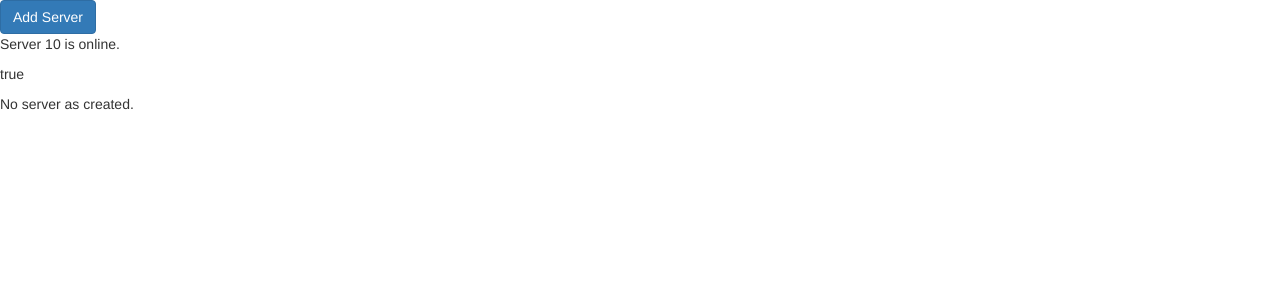
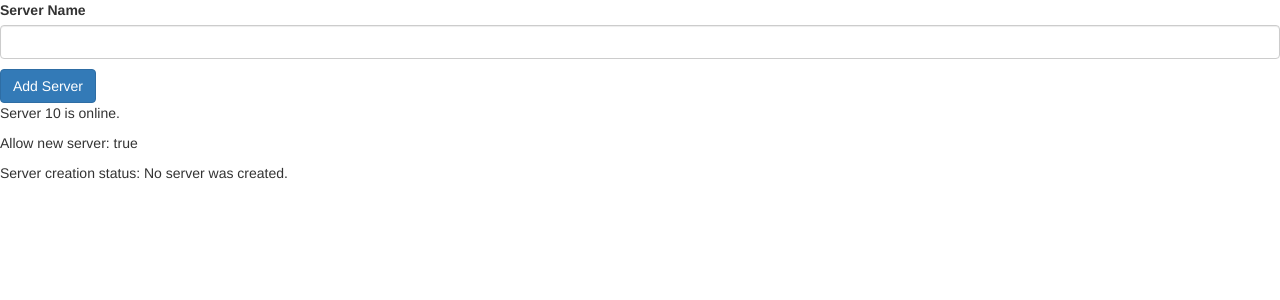
Before and after one commit to jessephilip/angular4Learning, an Angular app: page / in a window 1280 px wide. Shown: the top 300 px of the page. Built offline with nearby package versions, Linux system fonts and the light colour scheme.

Commit message:
more changes with the lesson

```diff
--- a/src/app/servers/servers.component.html
+++ b/src/app/servers/servers.component.html
@@ -1,3 +1,11 @@
+<label for="serverName">Server Name</label>
+<input
+	class="form-control"
+	type="text"
+	name="serverName"
+	 value=""
+	 (input)="onUpdateServerName($event)">
+<p>{{ serverName }}</p>
 <button
 	class="btn btn-primary"
 	type="button"
@@ -6,5 +14,6 @@
 	(click)="onCreateServer()"
 	 >Add Server</button>
 <app-server></app-server>
-<p [innerText]="allowNewServer"></p>
-<p>{{ serverCreationStatus }}</p>
+<!-- <p [innerText]="allowNewServer"></p> -->
+<p>Allow new server: {{ allowNewServer }}</p>
+<p>Server creation status: {{ serverCreationStatus }}</p>
--- a/src/app/servers/servers.component.ts
+++ b/src/app/servers/servers.component.ts
@@ -7,19 +7,21 @@ import { ServerComponent } from '../server/server.component';
 	templateUrl: './servers.component.html',
 	styleUrls: ['./servers.component.css']
 })
+
 export class ServersComponent implements OnInit {
 
 	private _allowNewServer: boolean = false;
 	public get allowNewServer():boolean { return this._allowNewServer; }
 	public set allowNewServer(allow:boolean) { this._allowNewServer = allow; }
 
-	private _serverCreationStatus:string = 'No server as created.';
-	public get serverCreationStatus():string {
-		return this._serverCreationStatus;
-	}
-	public set serverCreationStatus(status:string) {
-		this._serverCreationStatus = status;
-	}
+	private _serverCreationStatus:string = 'No server was created.';
+	public get serverCreationStatus():string { return this._serverCreationStatus; }
+	public set serverCreationStatus(status:string) { this._serverCreationStatus = status; }
+
+	private _serverName:string = '';
+	public get serverName():string { return this._serverName; }
+	public set serverName(name:string) { this._serverName = name; }
+
 
 	constructor() {
 		setTimeout(() => {
@@ -29,8 +31,8 @@ export class ServersComponent implements OnInit {
 
 	ngOnInit() {}
 
-	public onCreateServer() {
-		this.serverCreationStatus = 'Server was created!';
-	}
+	public onCreateServer() { this.serverCreationStatus = 'Server was created!'; }
+
+	public onUpdateServerName(event: Event) { this.serverName = (<HTMLInputElement>event.target).value; }
 
 }
```
